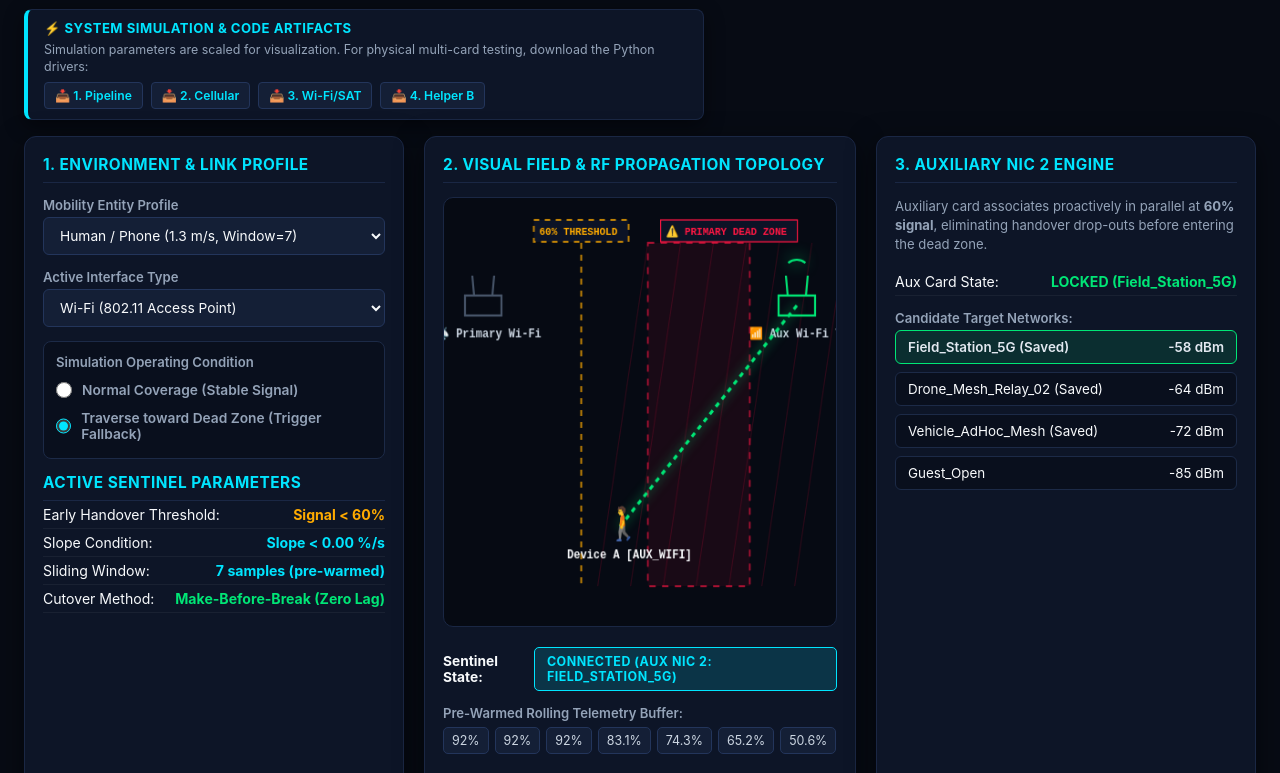
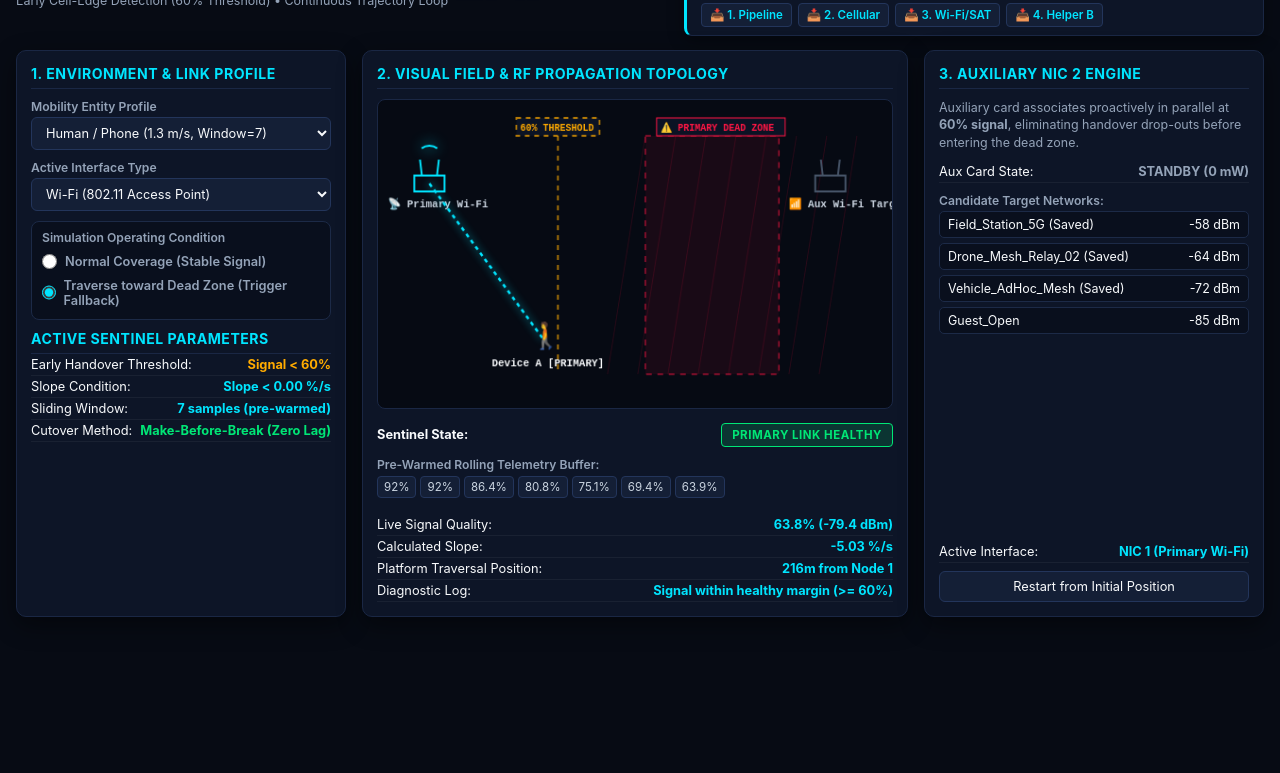
Before and after one commit to imuzahmed-art/Sending, a website: page public/index.html in a window 1280 px wide. Shown: the part 78-851 px from the top of the page. After the commit the page ends 800 px from the top, so only its background shows below. Drawn offline with Linux system fonts and the light colour scheme.

Commit message:
update index.html and configure gitignore

```diff
--- a/public/index.html
+++ b/public/index.html
@@ -3,7 +3,7 @@
 <head>
   <meta charset="UTF-8">
   <meta name="viewport" content="width=device-width, initial-scale=1.0">
-  <title>FFF: Proactive Zero-Lag Handover Sentinel Across Different Technologies</title>
+  <title>1Bits: Proactive Zero-Lag Handover Sentinel</title>
   <style>
     :root {
       --bg: #070b14;
@@ -26,20 +26,19 @@
       display: flex;
       flex-direction: column;
       align-items: center;
-      padding: 16px 24px;
+      padding: 16px;
       min-height: 100vh;
-      width: 100%;
     }
 
-    /* Top Bar Layout: Full Width Widescreen */
+    /* Top Bar Layout with Sleek Corner Notice */
     .top-wrapper {
       width: 100%;
-      max-width: 1840px;
+      max-width: 1460px;
       display: flex;
       justify-content: space-between;
       align-items: center;
-      margin-bottom: 16px;
-      gap: 20px;
+      margin-bottom: 14px;
+      gap: 16px;
       flex-wrap: wrap;
     }
 
@@ -47,28 +46,28 @@
       text-align: left;
     }
     header h1 {
-      font-size: 1.6rem;
+      font-size: 1.35rem;
       color: var(--accent-cyan);
       letter-spacing: 0.5px;
       text-shadow: 0 0 16px rgba(0, 229, 255, 0.35);
     }
-    header p { font-size: 0.88rem; color: var(--text-muted); margin-top: 3px; }
+    header p { font-size: 0.78rem; color: var(--text-muted); margin-top: 2px; }
 
-    /* Corner Card Notice: Sleek High-DPI Box */
+    /* Corner Card Notice (Sleek Dark Slate & Cyan Theme) */
     .corner-notice {
       background: #0d1527;
       border: 1px solid #1a2744;
-      border-left: 4px solid var(--accent-cyan);
+      border-left: 3px solid var(--accent-cyan);
       border-radius: 8px;
-      padding: 10px 16px;
+      padding: 8px 14px;
       display: flex;
       flex-direction: column;
       gap: 6px;
-      max-width: 680px;
-      box-shadow: 0 6px 20px rgba(0, 0, 0, 0.45);
+      max-width: 580px;
+      box-shadow: 0 4px 16px rgba(0, 0, 0, 0.4);
     }
     .corner-title {
-      font-size: 0.82rem;
+      font-size: 0.74rem;
       font-weight: 700;
       color: var(--accent-cyan);
       text-transform: uppercase;
@@ -78,126 +77,124 @@
       gap: 6px;
     }
     .corner-desc {
-      font-size: 0.78rem;
+      font-size: 0.72rem;
       color: var(--text-muted);
-      line-height: 1.35;
+      line-height: 1.3;
     }
     .corner-actions {
       display: flex;
       flex-wrap: wrap;
-      gap: 8px;
+      gap: 6px;
     }
     .btn-download {
       background: #141f36;
       border: 1px solid #23355b;
       color: var(--accent-cyan);
-      font-size: 0.76rem;
+      font-size: 0.72rem;
       font-weight: 600;
-      padding: 5px 10px;
+      padding: 4px 8px;
       border-radius: 4px;
       cursor: pointer;
       text-decoration: none;
       display: inline-flex;
       align-items: center;
-      gap: 5px;
+      gap: 4px;
       transition: all 0.2s ease;
     }
     .btn-download:hover {
       background: rgba(0, 229, 255, 0.15);
       border-color: var(--accent-cyan);
-      box-shadow: 0 0 10px rgba(0, 229, 255, 0.25);
+      box-shadow: 0 0 8px rgba(0, 229, 255, 0.25);
     }
 
-    /* Primary Grid Layout: Expands to Fill Viewport */
     .grid-container {
       display: grid;
-      grid-template-columns: 380px 1fr 380px;
-      gap: 20px;
+      grid-template-columns: 330px 1fr 340px;
+      gap: 16px;
       width: 100%;
-      max-width: 1840px;
+      max-width: 1460px;
     }
 
     .card {
       background-color: var(--card-bg);
       border: 1px solid var(--card-border);
-      border-radius: 12px;
-      padding: 18px;
+      border-radius: 10px;
+      padding: 14px;
       display: flex;
       flex-direction: column;
-      gap: 14px;
-      box-shadow: 0 8px 28px rgba(0, 0, 0, 0.5);
+      gap: 10px;
+      box-shadow: 0 8px 24px rgba(0, 0, 0, 0.45);
     }
 
     h2 {
-      font-size: 0.96rem;
+      font-size: 0.88rem;
       border-bottom: 1px solid var(--card-border);
-      padding-bottom: 8px;
+      padding-bottom: 6px;
       color: var(--accent-cyan);
       letter-spacing: 0.5px;
       text-transform: uppercase;
     }
 
-    label { font-size: 0.82rem; font-weight: 600; color: var(--text-muted); display: block; margin-bottom: 4px; }
+    label { font-size: 0.76rem; font-weight: 600; color: var(--text-muted); display: block; margin-bottom: 3px; }
 
     select, button {
       width: 100%;
-      padding: 9px 12px;
+      padding: 7px 10px;
       background: #141f36;
       border: 1px solid #23355b;
       color: var(--text-main);
       border-radius: 6px;
       outline: none;
       cursor: pointer;
-      font-size: 0.86rem;
+      font-size: 0.8rem;
       transition: all 0.2s ease;
     }
     select:hover, button:hover {
       border-color: var(--accent-cyan);
-      box-shadow: 0 0 10px rgba(0, 229, 255, 0.25);
+      box-shadow: 0 0 8px rgba(0, 229, 255, 0.25);
     }
 
     .checkbox-group {
       display: flex;
       flex-direction: column;
-      gap: 8px;
+      gap: 6px;
       background: #090f1d;
-      padding: 12px;
+      padding: 8px 10px;
       border-radius: 8px;
       border: 1px solid #1c2a47;
     }
     .checkbox-row {
       display: flex;
       align-items: center;
-      gap: 10px;
-      font-size: 0.86rem;
+      gap: 8px;
+      font-size: 0.8rem;
       cursor: pointer;
     }
-    .checkbox-row input { cursor: pointer; accent-color: var(--accent-cyan); width: 16px; height: 16px; }
+    .checkbox-row input { cursor: pointer; accent-color: var(--accent-cyan); width: 15px; height: 15px; }
 
-    /* Expanded Canvas Viewport */
     #simCanvas {
       width: 100%;
-      height: 430px;
+      height: 310px;
       background: #060a13;
       border: 1px solid #1a2744;
-      border-radius: 10px;
+      border-radius: 8px;
       display: block;
     }
 
     .metric-row {
       display: flex;
       justify-content: space-between;
-      font-size: 0.88rem;
-      padding: 5px 0;
+      font-size: 0.8rem;
+      padding: 3px 0;
       border-bottom: 1px solid rgba(255, 255, 255, 0.05);
     }
     .metric-val { font-weight: 700; color: var(--accent-cyan); }
 
     .badge {
       display: inline-block;
-      padding: 6px 12px;
-      border-radius: 5px;
-      font-size: 0.78rem;
+      padding: 4px 10px;
+      border-radius: 4px;
+      font-size: 0.72rem;
       font-weight: 700;
       letter-spacing: 0.5px;
       text-transform: uppercase;
@@ -208,15 +205,15 @@
 
     .window-container {
       display: flex;
-      gap: 6px;
-      margin-top: 6px;
+      gap: 4px;
+      margin-top: 4px;
       overflow-x: auto;
     }
     .sample-pill {
       background: #141f36;
-      padding: 5px 8px;
-      border-radius: 5px;
-      font-size: 0.78rem;
+      padding: 3px 6px;
+      border-radius: 4px;
+      font-size: 0.72rem;
       border: 1px solid #23355b;
       white-space: nowrap;
       color: #cbd5e1;
@@ -225,23 +222,23 @@
     .wifi-list {
       display: flex;
       flex-direction: column;
-      gap: 8px;
-      max-height: 220px;
+      gap: 5px;
+      max-height: 160px;
       overflow-y: auto;
     }
     .wifi-item {
       display: flex;
       justify-content: space-between;
       align-items: center;
-      padding: 8px 12px;
+      padding: 5px 8px;
       background: #090f1d;
       border: 1px solid #1c2a47;
-      border-radius: 6px;
-      font-size: 0.84rem;
+      border-radius: 5px;
+      font-size: 0.78rem;
     }
     .wifi-item.selected {
       border-color: var(--accent-green);
-      background: rgba(0, 230, 118, 0.12);
+      background: rgba(0, 230, 118, 0.1);
       color: #e2e8f0;
       font-weight: 600;
     }
@@ -249,10 +246,10 @@
 </head>
 <body>
 
-  <!-- Full-Width Top Bar -->
+  <!-- Top Bar Layout: Header Left, Clean Card Right -->
   <div class="top-wrapper">
     <header>
-      <h1>1Bits: Proactive Zero-Lag Handover Sentinel</h1>
+      <h1>Device A: Proactive Zero-Lag Handover Sentinel</h1>
       <p>Early Cell-Edge Detection (60% Threshold) • Continuous Trajectory Loop</p>
     </header>
 
@@ -261,7 +258,7 @@
         <span>⚡ System Simulation & Code Artifacts</span>
       </div>
       <div class="corner-desc">
-        Simulation parameters are scaled for visualization. For physical multi-card testing, download the Python drivers:
+        Simulation parameters are scaled for visualization. For live hardware testing, download the Python drivers:
       </div>
       <div class="corner-actions">
         <a class="btn-download" href="/download/1_integration_pipeline.py">📥 1. Pipeline</a>
@@ -274,7 +271,7 @@
 
   <div class="grid-container">
 
-    <!-- LEFT COLUMN: Control Deck -->
+    <!-- LEFT: Parameters & Control -->
     <div class="card">
       <h2>1. Environment &amp; Link Profile</h2>
 
@@ -329,13 +326,13 @@
       </div>
     </div>
 
-    <!-- MIDDLE COLUMN: Expanded Kinematics Canvas -->
+    <!-- MIDDLE: Kinematics Canvas & Loop -->
     <div class="card">
       <h2>2. Visual Field &amp; RF Propagation Topology</h2>
       <canvas id="simCanvas"></canvas>
 
-      <div style="display: flex; justify-content: space-between; align-items: center; margin-top: 6px;">
-        <span style="font-size: 0.86rem; font-weight: bold;">Sentinel State:</span>
+      <div style="display: flex; justify-content: space-between; align-items: center; margin-top: 4px;">
+        <span style="font-size: 0.8rem; font-weight: bold;">Sentinel State:</span>
         <span id="statusBadge" class="badge badge-stable">PRIMARY LINK HEALTHY</span>
       </div>
 
@@ -344,7 +341,7 @@
         <div class="window-container" id="windowContainer"></div>
       </div>
 
-      <div style="margin-top: 8px;">
+      <div style="margin-top: 6px;">
         <div class="metric-row">
           <span>Live Signal Quality:</span>
           <span id="metricSignal" class="metric-val">92.0% (-67.6 dBm)</span>
@@ -364,10 +361,10 @@
       </div>
     </div>
 
-    <!-- RIGHT COLUMN: Auxiliary Secondary Card -->
+    <!-- RIGHT: Auxiliary NIC 2 Engine -->
     <div class="card">
       <h2>3. Auxiliary NIC 2 Engine</h2>
-      <p style="font-size: 0.82rem; color: var(--text-muted); line-height: 1.45;">
+      <p style="font-size: 0.78rem; color: var(--text-muted); line-height: 1.4;">
         Auxiliary card associates proactively in parallel at <strong>60% signal</strong>, eliminating handover drop-outs before entering the dead zone.
       </p>
 
@@ -391,7 +388,7 @@
           <span>Active Interface:</span>
           <span id="activeInterfaceBadge" class="metric-val">NIC 1 (Primary Wi-Fi)</span>
         </div>
-        <button id="btnReset" style="margin-top: 10px;">Restart from Initial Position</button>
+        <button id="btnReset" style="margin-top: 8px;">Restart from Initial Position</button>
       </div>
     </div>
 
@@ -402,9 +399,9 @@
     // Mobility Profiles & Dynamics
     // =====================================================================
     const PROFILES = {
-      phone: { name: "Human", speedPx: 0.50, windowSize: 7, icon: "🚶" },
-      drone: { name: "Drone", speedPx: 0.80, windowSize: 5, icon: "🚁" },
-      car:   { name: "Car",   speedPx: 1.20, windowSize: 4, icon: "🚗" }
+      phone: { name: "Human", speedPx: 0.40, windowSize: 7, icon: "🚶" },
+      drone: { name: "Drone", speedPx: 0.65, windowSize: 5, icon: "🚁" },
+      car:   { name: "Car",   speedPx: 0.95, windowSize: 4, icon: "🚗" }
     };
 
     let currentProfile = PROFILES.phone;
@@ -457,6 +454,7 @@
       history = Array(currentProfile.windowSize).fill(92.0);
     }
 
+    // Full Reset Function (Never stops or halts animation)
     function resetToOrigin() {
       const leftX = canvas.width > 0 ? canvas.width * 0.10 : 70;
       entityX = leftX;
@@ -493,6 +491,7 @@
 
     btnReset.addEventListener("click", resetToOrigin);
 
+    // Math: Linear Regression Slope
     function calculateSlope(values) {
       const n = values.length;
       if (n < 2) return 0.0;
@@ -534,7 +533,7 @@
           statusBadge.textContent = "PROACTIVE CUTOVER (< 60%)";
           auxState.textContent = "PARALLEL LINK LOCK...";
           auxState.style.color = "var(--accent-amber)";
-          metricDetails.textContent = `Threshold met (Signal: ${signalStrengthPct.toFixed(1)}%, Slope: ${slope.toFixed(2)} %/s)`;
+          metricDetails.textContent = `Proactive threshold met (Signal: ${signalStrengthPct.toFixed(1)}%, Slope: ${slope.toFixed(2)} %/s)`;
 
           setTimeout(() => {
             const eligible = candidates.filter(c => c.saved).sort((a, b) => b.rssi - a.rssi);
@@ -573,7 +572,7 @@
 
     function resizeCanvas() {
       canvas.width = canvas.parentElement.clientWidth;
-      canvas.height = 430;
+      canvas.height = 310;
     }
     window.addEventListener("resize", resizeCanvas);
     resizeCanvas();
@@ -581,55 +580,55 @@
 
     function drawCellTower(x, y, label, isActive, color) {
       ctx.save();
-      ctx.strokeStyle = color; ctx.fillStyle = color; ctx.lineWidth = 2.2;
+      ctx.strokeStyle = color; ctx.fillStyle = color; ctx.lineWidth = 2;
       ctx.beginPath();
-      ctx.moveTo(x, y - 40); ctx.lineTo(x - 18, y + 36); ctx.lineTo(x + 18, y + 36);
+      ctx.moveTo(x, y - 32); ctx.lineTo(x - 14, y + 26); ctx.lineTo(x + 14, y + 26);
       ctx.closePath(); ctx.stroke();
       ctx.beginPath();
-      ctx.moveTo(x - 9, y - 6); ctx.lineTo(x + 9, y - 6);
-      ctx.moveTo(x - 14, y + 14); ctx.lineTo(x + 14, y + 14);
+      ctx.moveTo(x - 7, y - 4); ctx.lineTo(x + 7, y - 4);
+      ctx.moveTo(x - 11, y + 10); ctx.lineTo(x + 11, y + 10);
       ctx.stroke();
-      ctx.beginPath(); ctx.arc(x, y - 40, 6, 0, Math.PI * 2); ctx.fill();
+      ctx.beginPath(); ctx.arc(x, y - 32, 5, 0, Math.PI * 2); ctx.fill();
       if (isActive) {
-        ctx.shadowColor = color; ctx.shadowBlur = 14;
+        ctx.shadowColor = color; ctx.shadowBlur = 12;
         ctx.beginPath();
-        ctx.arc(x, y - 40, 16, -Math.PI * 0.8, -Math.PI * 0.2);
-        ctx.arc(x, y - 40, 26, -Math.PI * 0.8, -Math.PI * 0.2);
+        ctx.arc(x, y - 32, 14, -Math.PI * 0.8, -Math.PI * 0.2);
+        ctx.arc(x, y - 32, 22, -Math.PI * 0.8, -Math.PI * 0.2);
         ctx.stroke();
       }
       ctx.shadowBlur = 0;
-      ctx.font = "bold 12px monospace"; ctx.fillStyle = "#cbd5e1";
-      ctx.fillText(label, x - 54, y + 56);
+      ctx.font = "bold 11px monospace"; ctx.fillStyle = "#cbd5e1";
+      ctx.fillText(label, x - 52, y + 44);
       ctx.restore();
     }
 
     function drawWiFiAP(x, y, label, isActive, color) {
       ctx.save();
-      ctx.strokeStyle = color; ctx.fillStyle = color; ctx.lineWidth = 2.2;
-      ctx.strokeRect(x - 20, y + 8, 40, 20);
+      ctx.strokeStyle = color; ctx.fillStyle = color; ctx.lineWidth = 2;
+      ctx.strokeRect(x - 16, y + 6, 32, 16);
       ctx.beginPath();
-      ctx.moveTo(x - 10, y + 8); ctx.lineTo(x - 12, y - 12);
-      ctx.moveTo(x + 10, y + 8); ctx.lineTo(x + 12, y - 12);
+      ctx.moveTo(x - 8, y + 6); ctx.lineTo(x - 10, y - 10);
+      ctx.moveTo(x + 8, y + 6); ctx.lineTo(x + 10, y - 10);
       ctx.stroke();
       if (isActive) {
-        ctx.shadowColor = color; ctx.shadowBlur = 16;
+        ctx.shadowColor = color; ctx.shadowBlur = 14;
         ctx.beginPath();
-        ctx.arc(x, y - 12, 16, -Math.PI * 0.7, -Math.PI * 0.3);
+        ctx.arc(x, y - 10, 14, -Math.PI * 0.7, -Math.PI * 0.3);
         ctx.stroke();
       }
       ctx.shadowBlur = 0;
-      ctx.font = "bold 12px monospace"; ctx.fillStyle = "#cbd5e1";
-      ctx.fillText(label, x - 52, y + 50);
+      ctx.font = "bold 11px monospace"; ctx.fillStyle = "#cbd5e1";
+      ctx.fillText(label, x - 44, y + 38);
       ctx.restore();
     }
 
     function drawSatellite(x, y, label, isActive, color) {
       ctx.save();
-      ctx.strokeStyle = color; ctx.fillStyle = color; ctx.lineWidth = 2.2;
-      ctx.beginPath(); ctx.arc(x, y, 18, Math.PI * 0.6, Math.PI * 1.6); ctx.stroke();
-      ctx.beginPath(); ctx.moveTo(x, y); ctx.lineTo(x + 12, y - 4); ctx.stroke();
-      ctx.font = "bold 12px monospace"; ctx.fillStyle = "#cbd5e1";
-      ctx.fillText(label, x - 52, y + 46);
+      ctx.strokeStyle = color; ctx.fillStyle = color; ctx.lineWidth = 2;
+      ctx.beginPath(); ctx.arc(x, y, 15, Math.PI * 0.6, Math.PI * 1.6); ctx.stroke();
+      ctx.beginPath(); ctx.moveTo(x, y); ctx.lineTo(x + 10, y - 4); ctx.stroke();
+      ctx.font = "bold 11px monospace"; ctx.fillStyle = "#cbd5e1";
+      ctx.fillText(label, x - 45, y + 36);
       ctx.restore();
     }
 
@@ -638,24 +637,29 @@
       ctx.clearRect(0, 0, canvas.width, canvas.height);
 
       const w = canvas.width;
+      // Responsive dynamic dimensions (% of canvas width)
       const leftX = w * 0.10;
-      const leftY = 90;
+      const leftY = 70;
       const thresholdLineX = w * 0.35;
       const deadZoneStartX = w * 0.52;
       const deadZoneEndX = w * 0.78;
-      const rightX = w * 0.90;
-      const rightY = 90;
-      const entityY = 330;
+      const rightX = w * 0.88;
+      const rightY = 70;
+      const entityY = 240;
 
+      // Advance entity position
       entityX += currentProfile.speedPx;
 
-      if (entityX >= w * 0.95) {
+      // CONTINUOUS TRAJECTORY LOOP: Seamlessly wraps to leftX when passing target node
+      if (entityX >= w * 0.94) {
         resetToOrigin();
       }
 
+      // Proportional travel distance display
       const distMeters = Math.max(0, Math.round((entityX - leftX) * 1.8));
       metricDistance.textContent = `${distMeters}m from Node 1`;
 
+      // Spatial Path Loss Calculation
       if (modeDegrade.checked) {
         if (activeConnection === "AUX_WIFI") {
           signalStrengthPct = 88.0 + Math.sin(Date.now() / 600) * 2.0;
@@ -664,7 +668,7 @@
             signalStrengthPct = 92.0;
           } else if (entityX < thresholdLineX) {
             const ratio = (entityX - leftX) / (thresholdLineX - leftX);
-            signalStrengthPct = 92.0 - ratio * 32.0;
+            signalStrengthPct = 92.0 - ratio * 32.0; // 92% -> 60%
           } else {
             const ratio = (entityX - thresholdLineX) / (deadZoneStartX - thresholdLineX);
             signalStrengthPct = Math.max(5.0, 60.0 - ratio * 55.0);
@@ -677,54 +681,58 @@
       signalRSRP = -140.0 + (signalStrengthPct * 0.95);
       metricSignal.textContent = `${signalStrengthPct.toFixed(1)}% (${signalRSRP.toFixed(1)} dBm)`;
 
-      // Draw Field Boundaries & Dead Zone
+      // -------------------------------------------------------------
+      // Field Overlays
+      // -------------------------------------------------------------
       ctx.save();
       // 60% Early Cell-Edge Threshold Line
-      ctx.strokeStyle = "rgba(255, 171, 0, 0.75)";
-      ctx.lineWidth = 2;
-      ctx.setLineDash([6, 6]);
+      ctx.strokeStyle = "rgba(255, 171, 0, 0.7)";
+      ctx.lineWidth = 1.8;
+      ctx.setLineDash([5, 5]);
       ctx.beginPath();
-      ctx.moveTo(thresholdLineX, 45);
-      ctx.lineTo(thresholdLineX, 390);
+      ctx.moveTo(thresholdLineX, 36);
+      ctx.lineTo(thresholdLineX, 275);
       ctx.stroke();
 
-      ctx.fillStyle = "rgba(13, 21, 39, 0.95)";
-      ctx.fillRect(thresholdLineX - 52, 22, 104, 22);
+      ctx.fillStyle = "rgba(13, 21, 39, 0.9)";
+      ctx.fillRect(thresholdLineX - 44, 18, 88, 18);
       ctx.strokeStyle = "var(--accent-amber)";
-      ctx.strokeRect(thresholdLineX - 52, 22, 104, 22);
+      ctx.strokeRect(thresholdLineX - 44, 18, 88, 18);
       ctx.fillStyle = "#ffab00";
-      ctx.font = "bold 11px monospace";
-      ctx.fillText("60% THRESHOLD", thresholdLineX - 46, 37);
+      ctx.font = "bold 10px monospace";
+      ctx.fillText("60% THRESHOLD", thresholdLineX - 40, 31);
 
-      // Dead Zone Corridor
+      // Dead Zone Corridor with Hazard Stripes
       const deadZoneW = deadZoneEndX - deadZoneStartX;
       ctx.fillStyle = "rgba(255, 23, 68, 0.08)";
-      ctx.fillRect(deadZoneStartX, 45, deadZoneW, 345);
-      ctx.strokeStyle = "rgba(255, 23, 68, 0.65)";
-      ctx.lineWidth = 1.8;
-      ctx.setLineDash([7, 7]);
-      ctx.strokeRect(deadZoneStartX, 45, deadZoneW, 345);
+      ctx.fillRect(deadZoneStartX, 36, deadZoneW, 240);
+      ctx.strokeStyle = "rgba(255, 23, 68, 0.6)";
+      ctx.lineWidth = 1.5;
+      ctx.setLineDash([6, 6]);
+      ctx.strokeRect(deadZoneStartX, 36, deadZoneW, 240);
 
-      ctx.strokeStyle = "rgba(255, 23, 68, 0.16)";
-      ctx.lineWidth = 1.2;
+      ctx.strokeStyle = "rgba(255, 23, 68, 0.15)";
+      ctx.lineWidth = 1;
       ctx.setLineDash([]);
-      for (let sx = deadZoneStartX; sx < deadZoneStartX + deadZoneW + 120; sx += 36) {
+      for (let sx = deadZoneStartX; sx < deadZoneStartX + deadZoneW + 100; sx += 32) {
         ctx.beginPath();
-        ctx.moveTo(sx, 45);
-        ctx.lineTo(sx - 55, 390);
+        ctx.moveTo(sx, 36);
+        ctx.lineTo(sx - 40, 276);
         ctx.stroke();
       }
 
-      ctx.fillStyle = "rgba(13, 21, 39, 0.95)";
-      ctx.fillRect(deadZoneStartX + 14, 22, 150, 22);
+      ctx.fillStyle = "rgba(13, 21, 39, 0.9)";
+      ctx.fillRect(deadZoneStartX + 12, 18, 136, 18);
       ctx.strokeStyle = "#ff1744";
-      ctx.strokeRect(deadZoneStartX + 14, 22, 150, 22);
+      ctx.strokeRect(deadZoneStartX + 12, 18, 136, 18);
       ctx.fillStyle = "#ff1744";
-      ctx.font = "bold 11px monospace";
-      ctx.fillText("⚠️ PRIMARY DEAD ZONE", deadZoneStartX + 20, 37);
+      ctx.font = "bold 10px monospace";
+      ctx.fillText("⚠️ PRIMARY DEAD ZONE", deadZoneStartX + 16, 31);
       ctx.restore();
 
+      // -------------------------------------------------------------
       // Transmitters
+      // -------------------------------------------------------------
       const isPrimary = activeConnection === "PRIMARY";
 
       if (primaryInterface === "CELLULAR") {
@@ -737,38 +745,43 @@
 
       drawWiFiAP(rightX, rightY, "📶 Aux Wi-Fi Target", !isPrimary, !isPrimary ? "#00e676" : "#475569");
 
-      // RF Link Beams
+      // -------------------------------------------------------------
+      // RF Link Rays
+      // -------------------------------------------------------------
       ctx.beginPath();
       if (isPrimary) {
-        ctx.moveTo(leftX, leftY + 18);
+        ctx.moveTo(leftX, leftY + 14);
         ctx.lineTo(entityX, entityY);
         ctx.strokeStyle = signalStrengthPct < 60 ? "#ffab00" : "#00e5ff";
         ctx.shadowColor = ctx.strokeStyle;
-        ctx.shadowBlur = 10;
-        ctx.lineWidth = 2.8;
-        ctx.setLineDash([5, 5]);
+        ctx.shadowBlur = 8;
+        ctx.lineWidth = 2.5;
+        ctx.setLineDash([4, 4]);
         ctx.stroke();
       } else {
-        ctx.moveTo(rightX, rightY + 18);
+        ctx.moveTo(rightX, rightY + 14);
         ctx.lineTo(entityX, entityY);
         ctx.strokeStyle = "#00e676";
         ctx.shadowColor = "#00e676";
-        ctx.shadowBlur = 12;
-        ctx.lineWidth = 3.2;
-        ctx.setLineDash([5, 5]);
+        ctx.shadowBlur = 10;
+        ctx.lineWidth = 3;
+        ctx.setLineDash([4, 4]);
         ctx.stroke();
       }
       ctx.shadowBlur = 0;
       ctx.setLineDash([]);
 
+      // -------------------------------------------------------------
       // Entity Icon
-      ctx.font = "32px sans-serif";
-      ctx.fillText(currentProfile.icon, entityX - 16, entityY + 8);
-      ctx.font = "bold 12px monospace";
+      // -------------------------------------------------------------
+      ctx.font = "26px sans-serif";
+      ctx.fillText(currentProfile.icon, entityX - 13, entityY + 6);
+      ctx.font = "bold 11px monospace";
       ctx.fillStyle = "#f8fafc";
-      ctx.fillText(`Device A [${activeConnection}]`, entityX - 58, entityY + 32);
+      ctx.fillText(`Device A [${activeConnection}]`, entityX - 54, entityY + 28);
     }
 
+    // INDEPENDENT ANIMATION DRIVER (Never terminates)
     function drawLoop() {
       draw();
       requestAnimationFrame(drawLoop);
```
Also changed, not shown: 1 other file.
